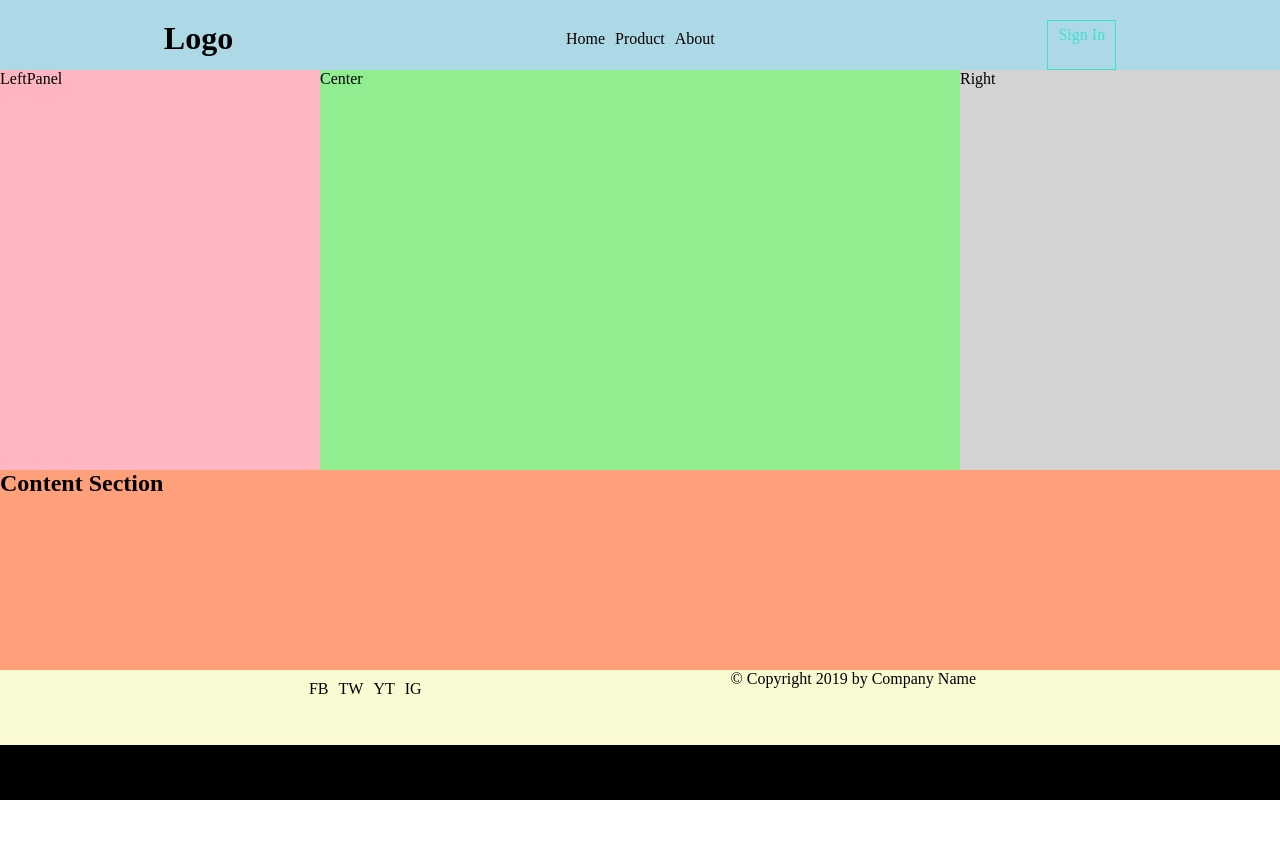
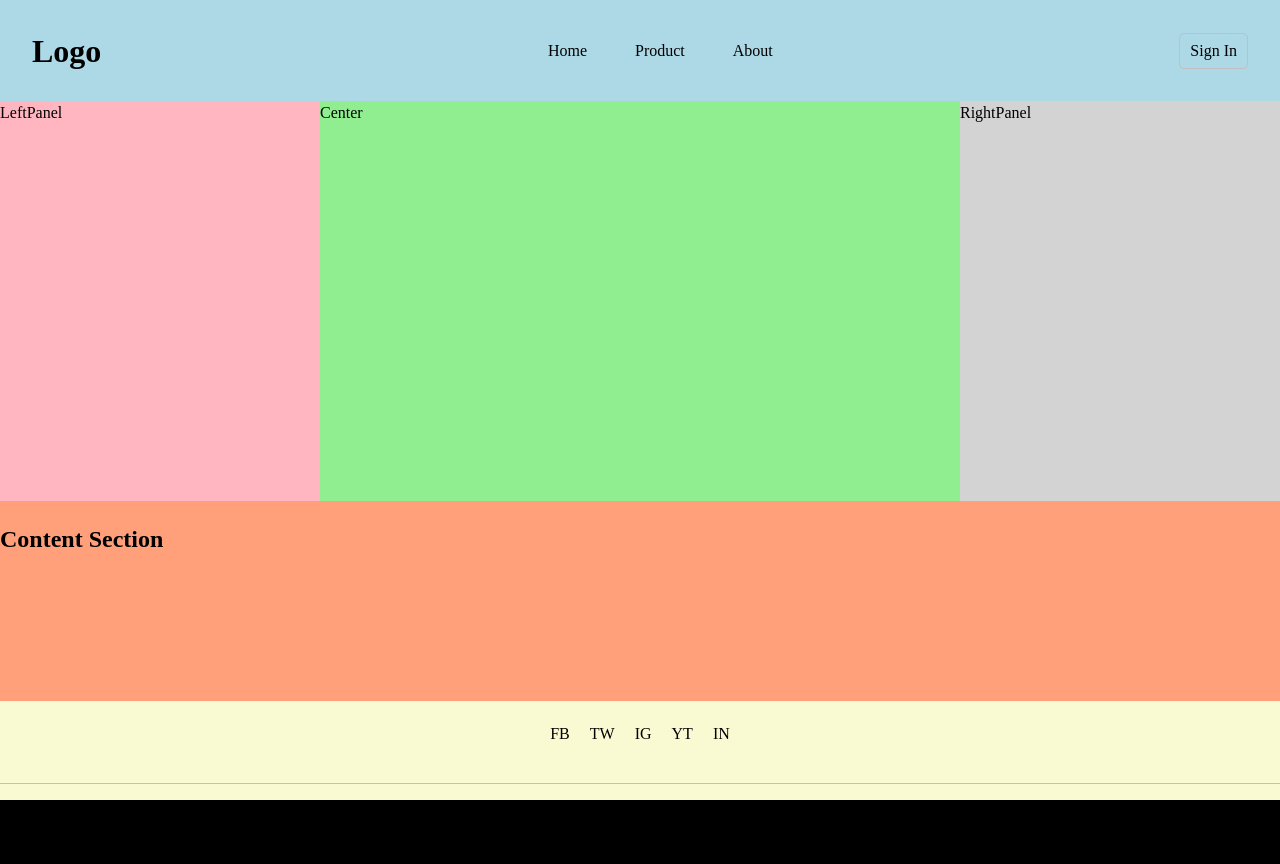
Before and after one commit to nstranquist/simple-flex-responsive, a plain HTML site: page index.html in a window 1280 px wide. Before the commit the page ends 800 px from the top, so only its background shows below. Drawn offline with Linux system fonts and the light colour scheme.

Commit message:
improved design, modified some class names

```diff
--- a/index.html
+++ b/index.html
@@ -10,6 +10,7 @@
     </head>
     <body>
         <div class="wrapper">
+            <header>
                 <nav class="nav-section">
                     <h2 class="logo"><a href="#">Logo</a></h2>
                     <ul class="nav-list">
@@ -19,22 +20,27 @@
                     </ul>
                     <a class="btn-signin" href="#">Sign In</a>
                 </nav>
+            </header>
             <main class="main-section">
                 <div class="left-panel">LeftPanel</div>
                 <div class="center-panel">Center</div>
-                <div class="right-panel">Right</div>
+                <div class="right-panel">RightPanel</div>
             </main>
             <section class="content-section">
                 <h1>Content Section</h1>
             </section>
             <footer class="footer-section">
-                <ul class="nav-list">
+                <ul class="social-list">
                     <li><a href="#">FB</a></li>
                     <li><a href="#">TW</a></li>
+                    <li><a href="#">IG</a></li>
                     <li><a href="#">YT</a></li>
-                    <li><a href="#">IG</a></li>
+                    <li><a href="#">IN</a></li>
                 </ul>
-                <p class="legal">&copy Copyright 2019 by Company Name</p>
+                <div class="footer-credit">
+                    <p>Made by Nico, 2019</p>
+                    <a href="https://github.com/nstranquist">https://github.com/nstranquist</a>
+                </div>
             </footer>
         <div>
     </body>
--- a/style.css
+++ b/style.css
@@ -1,18 +1,24 @@
 /* variables */
 :root {
-    --main-color-white: white;
-    --main-color-black: black;
-    --main-color-turquoise: turquoise;
+    --color-white: white;
+    --color-black: black;
+    --color-turquoise: turquoise;
 }
-
+html {
+    box-sizing: border-box;
+}
 /* Page styles */
-* {
+*. *:before, *:after {
+    box-sizing: inherit;
+}
+body {
     padding: 0;
     margin: 0;
+    line-height: 1.5;
+    background-color: black;
 }
 .wrapper {
     height: 100vh;
-    background: black;
     display: flex;
     flex-direction: column;
 }
@@ -21,16 +27,23 @@
 }
 a, a:hover, a:visited {
     text-decoration: none;
-    color: var(--main-color-black);
+    color: var(--color-black);
 }
 .nav-list {
     list-style-type: none;
     display: flex;
     justify-content: center;
+    align-items: center;
 }
 .nav-list li {
-    padding: 10px 5px;
+    padding: 10px 1.5rem;
     margin: 0;
+    border-radius: .5rem;
+}
+.nav-list li:hover {
+    background-color: silver;
+    border-bottom: 1px solid silver;
+    transition: .5s ease;
 }
 .nav-list a {
     cursor: pointer;
@@ -38,24 +51,27 @@ a, a:hover, a:visited {
 
 /* Nav styles */
 .nav-section {
+    display: flex;
+    justify-content: space-between;
     background: lightblue;
     min-height: 50px;
-    display: flex;
-    justify-content: space-around; /*space-between*/
-    padding-top: 20px;
+    padding-left: 2rem;
+    padding-right: 2rem;
 }
 .logo {
     font-size: 2rem;
 }
 .btn-signin {
     padding: 5px 10px;
-    color: var(--main-color-turquoise);
+    align-self: center;
+    color: var(--color-black);
     background-color: transparent;
-    border: 1px solid var(--main-color-turquoise);
+    border: 1px solid silver;
+    border-radius: 5px;
 }
 .btn-signin:hover {
     color: var(--main-color-white);
-    background-color: var(--main-color-turquoise);
+    background-color: var(--color-turquoise);
 }
 
 /* Main styles */
@@ -87,8 +103,22 @@ a, a:hover, a:visited {
 
 /* Footer styles */
 .footer-section {
-    background: lightgoldenrodyellow;
+    background-color: lightgoldenrodyellow;
     min-height: 75px;
+}
+.social-list {
     display: flex;
-    justify-content: space-evenly;
+    list-style-type: none;
+    justify-content: center;
+    align-items: center;
+    padding: 0;
+    padding-top: 1rem;
+    margin: 0;
 }
+.social-list li { padding: 5px 10px;}
+.footer-credit {
+    margin-top: 2rem;
+    margin-bottom: 5rem;
+    text-align: center;
+    border-top: 1px solid silver;
+}
```
Lines whose indentation alone changed are shown as unchanged.
